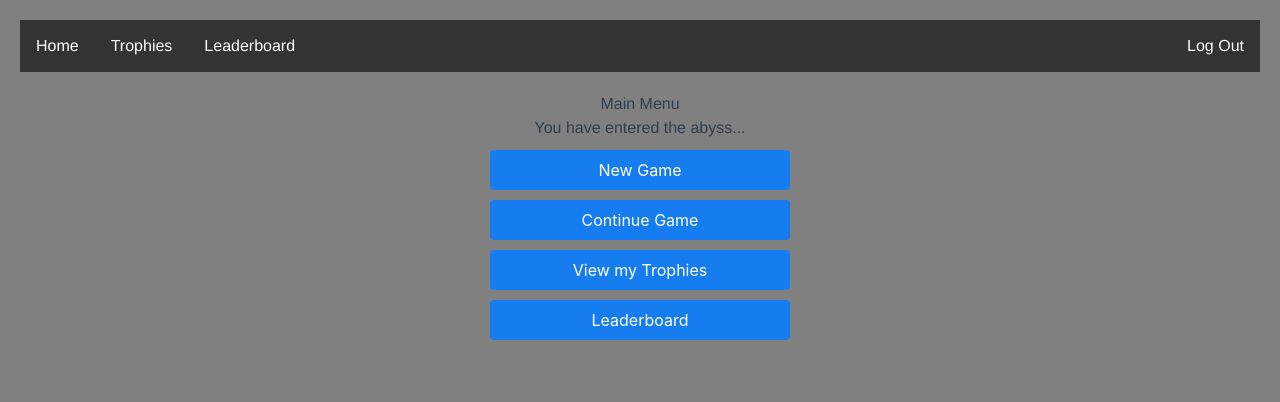
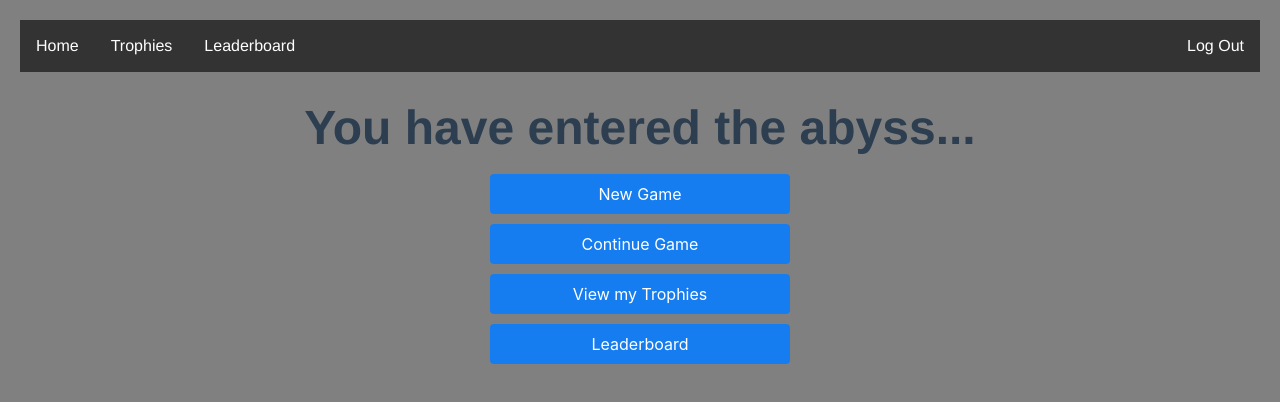
Before and after one commit to ng68/The-Endless-Abyss, a Vue app in the folder eaui/: page /mainmenu in a window 1280 px wide. Shown: the top 402 px of the page. Built offline with nearby package versions, Linux system fonts and the light colour scheme.

Commit message:
Update MainMenu styling

```diff
--- a/eaui/src/components/MainMenu.vue
+++ b/eaui/src/components/MainMenu.vue
@@ -1,8 +1,7 @@
 <template>
   <div>
     <div class="header">
-      <h1>Main Menu</h1>
-      <span>You have entered the abyss...</span>
+      <h1>You have entered the abyss...</h1>
     </div>
     <div class="navigationButtons">
       <button
@@ -105,6 +104,11 @@ export default {
 
 <style>
 
+h1 {
+  font-size: 300%;
+  font-weight: bold;
+}
+
 .navigationButtons {
   width: 300px;
   margin: auto;
```
